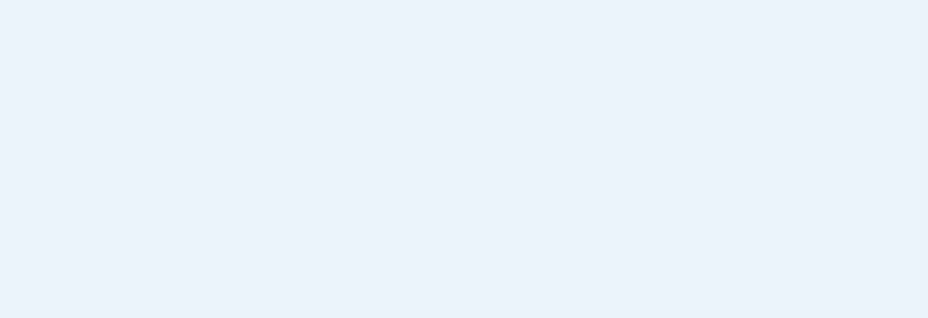
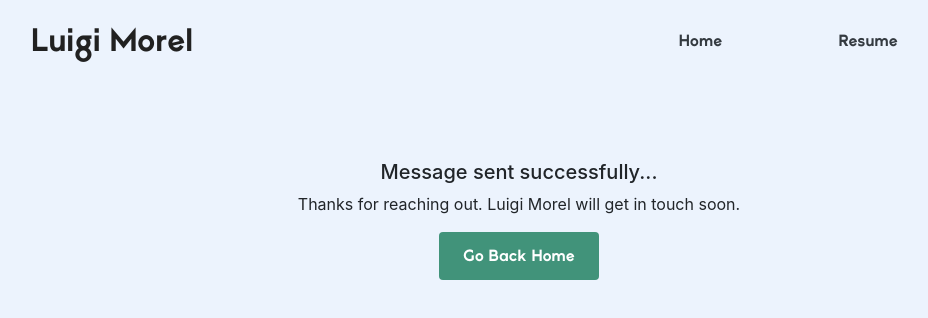
Before and after one commit to morelmiles/portfolio, a React (Create React App) app: page /success in a window 1280 px wide. Shown: the top 318 px of the page, without its empty margins (121-1049 px from the left). Built offline with nearby package versions, Linux system fonts and the light colour scheme.

Commit message:
Add the form success page

```diff
--- a/src/App.js
+++ b/src/App.js
@@ -3,6 +3,7 @@ import { Switch, Route } from 'react-router';
 import BlogPage from './pages/Blog';
 import HomePage from './pages/HomePage';
 import { Helmet } from 'react-helmet';
+import Success from './components/success/Success';
 
 <Helmet>
     <meta name="title" content="Luigi Morel" />
@@ -27,6 +28,7 @@ const App = () => {
             <Switch>
                 <Route exact path="/" component={HomePage} />
                 <Route exact path="/blog" component={BlogPage} />
+                <Route exact path="/success" component={Success} />
             </Switch>
         </>
     );
--- a/src/components/contactForm/Contact.js
+++ b/src/components/contactForm/Contact.js
@@ -27,13 +27,14 @@ const Contact = () => {
                 <div className="row">
                     <div className=""></div>
                 </div>
-                <form>
+                <form name="contact" method="POST" data-netlify="true">
                     <div className="row">
                         <div className="col-md-6 mb-5">
                             <input
                                 type="text"
                                 className="form-control input__box"
                                 id="name"
+                                name="name"
                                 placeholder="Name"
                                 value={name}
                                 required
@@ -50,6 +51,7 @@ const Contact = () => {
                                 type="email"
                                 className="form-control input__box"
                                 id="email"
+                                name="email"
                                 placeholder="Email Address"
                                 value={emailAddress}
                                 autoComplete="email"
@@ -70,6 +72,7 @@ const Contact = () => {
                                 id="reason"
                                 value={reason}
                                 placeholder="Select reason"
+                                name="reason"
                                 required
                                 onChange={(event) =>
                                     setReason(event.target.value)
@@ -89,6 +92,7 @@ const Contact = () => {
                             <textarea
                                 className="form-control"
                                 rows="4"
+                                name="message"
                                 value={message}
                                 onChange={(event) =>
                                     setMessage(event.target.value)
--- /dev/null
+++ b/src/components/success/Success.js
@@ -0,0 +1,27 @@
+import React from 'react';
+import { Link } from 'react-router-dom';
+import Navbar from '../navbar/Navbar';
+
+const Success = () => {
+    return (
+        <>
+            <Navbar />
+
+            <div className="container success__text ">
+                <h5 className="text-center heading  ">
+                    Message sent successfully...
+                </h5>
+                <p className="text-center text__para">
+                    Thanks for reaching out. Luigi Morel will get in touch soon.
+                </p>
+            </div>
+            <Link to="/">
+                <button type="submit" className="btnSubmit mt-3 mb-3 btn">
+                    Go Back Home
+                </button>
+            </Link>
+        </>
+    );
+};
+
+export default Success;
--- a/src/index.css
+++ b/src/index.css
@@ -248,7 +248,9 @@ img.img-card {
 .jumbo__container {
     width: 100%;
 }
-/*
-    .jumbo__text{
-        margin: ;
-    } */
+
+/* SUCCESS PAGE */
+
+.success__text {
+    margin-top: 5rem;
+}
```
